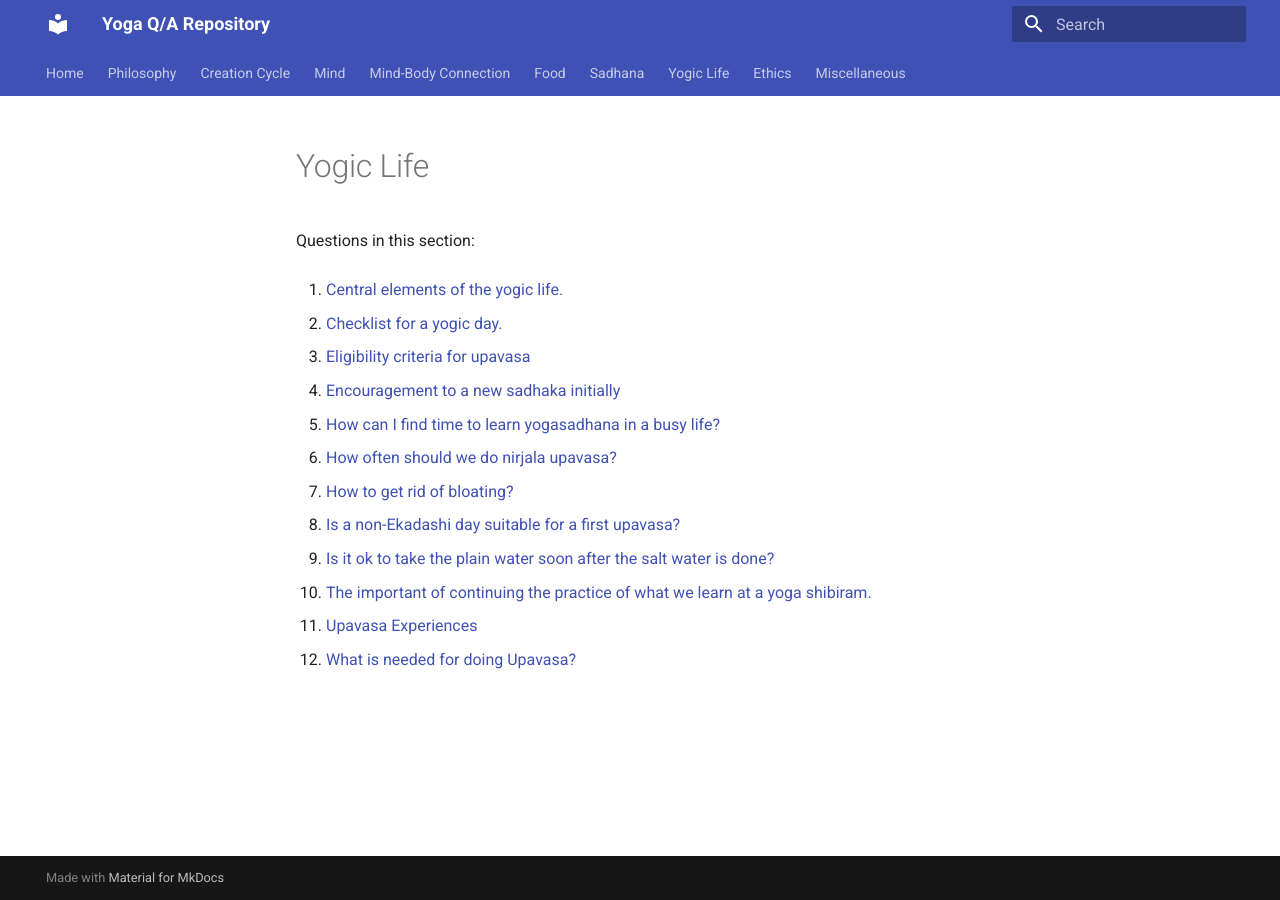
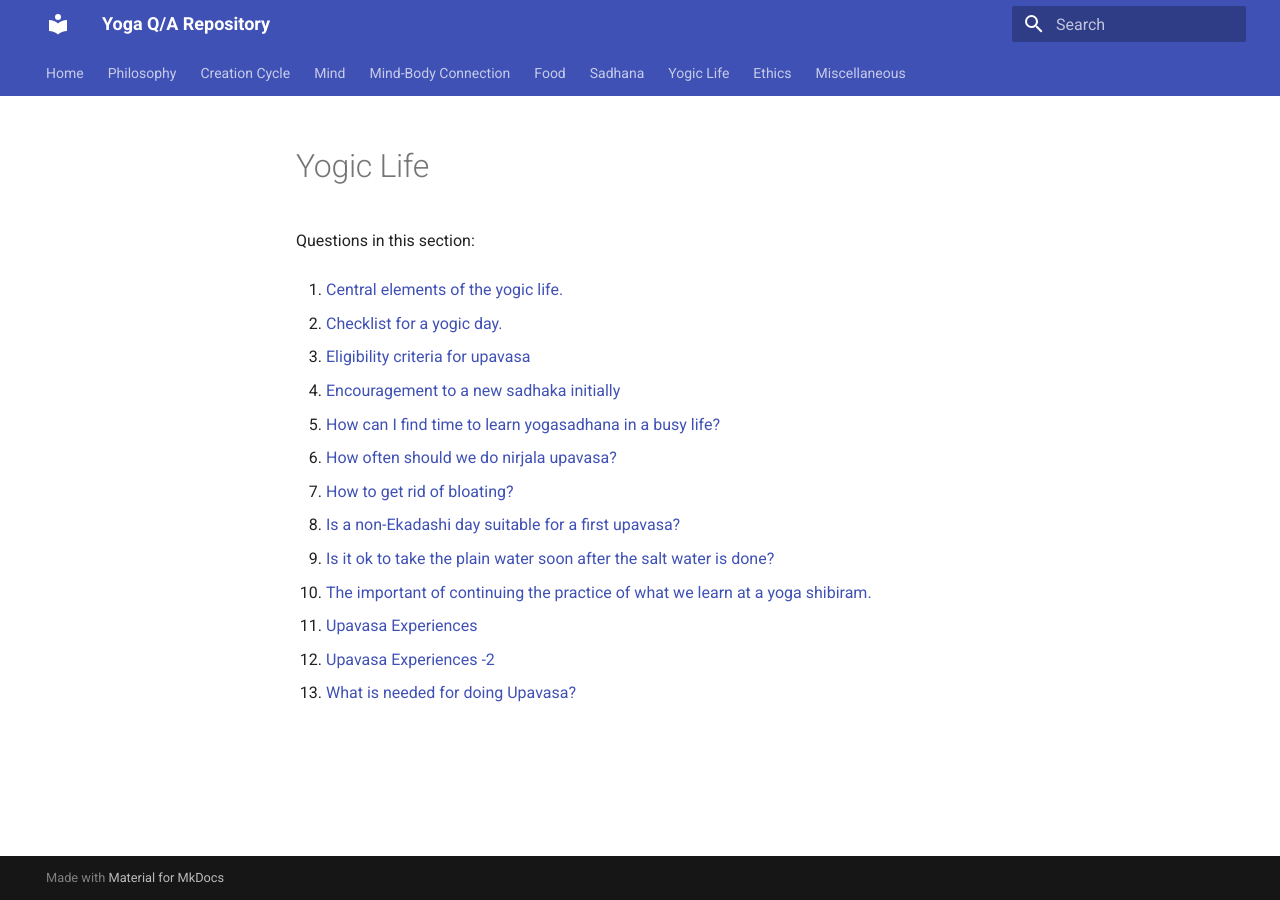
Before and after one commit to yogiclife/yoga-qa, an MkDocs documentation site: the page built from docs/yogic-life/README.md, in a window 1280 px wide. Built offline with MkDocs 1.6.1 and Material for MkDocs 9.7.7, drawn with Linux system fonts in a browser that asks for light colours.

Commit message:
Update topic indices [skip ci]

```diff
--- a/docs/yogic-life/README.md
+++ b/docs/yogic-life/README.md
@@ -24,4 +24,6 @@ Questions in this section:
 
 11. [Upavasa Experiences](upavasa-experiences-20260629-073507.md)
 
-12. [What is needed for doing Upavasa?](what-is-needed-for-doing-upavasa-20260629-081011.md)
+12. [Upavasa Experiences -2](upavasa-experiences-2-20260629-115359.md)
+
+13. [What is needed for doing Upavasa?](what-is-needed-for-doing-upavasa-20260629-081011.md)
```
